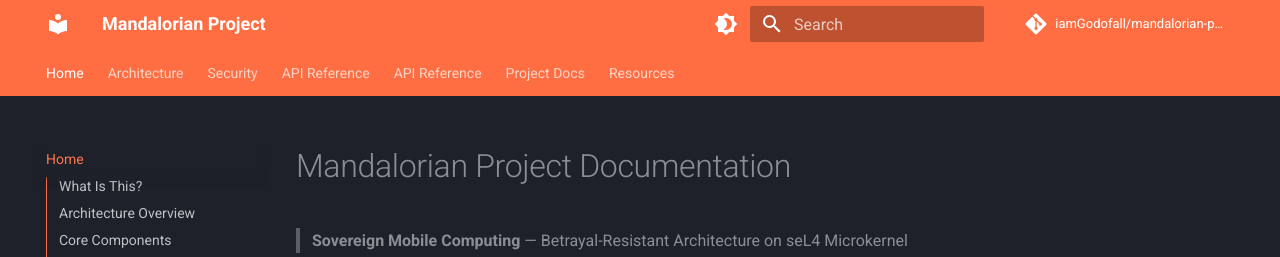
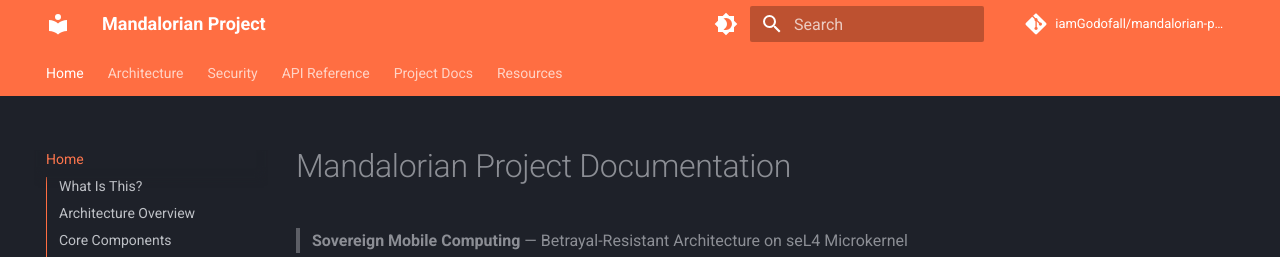
Before and after one commit to iamGodofall/mandalorian-project, an MkDocs documentation site: the page built from docs/index.md, in a window 1280 px wide and 900 px high. Shown: the top 257 px of the window. Built offline with MkDocs 1.6.1 and Material for MkDocs 9.7.7, drawn with Linux system fonts in a browser that asks for light colours; comment, search, counter and statistics services are not loaded.

Commit message:
Fix mkdocs nav (duplicate API Ref) and docs CI job
- Remove duplicate 'API Reference' nav entry in mkdocs.yml
- Fix docs job in ci.yml: verify all 6 architecture docs exist
- Add mkdocs build step in docs job (pip install mkdocs-material)
- Add site/ output verification step
- Fix broken wc/wc commands that used wrong syntax

```diff
--- a/mkdocs.yml
+++ b/mkdocs.yml
@@ -62,9 +62,7 @@ nav:
     - BlackBerry Enhancements: security/BLACKBERRY_ENHANCEMENTS.md
     - Bypass Resistance: security/BYPASS_RESISTANCE_ROADMAP.md
   - API Reference:
-    - API Docs: docs/api/README.md
-  - API Reference:
-    - API Docs: docs/api/README.md
+    - API Docs: api/README.md
   - Project Docs:
     - README: root/README.md
     - Roadmap: root/TODO.md
```
Also changed, not shown: 1 other file.
